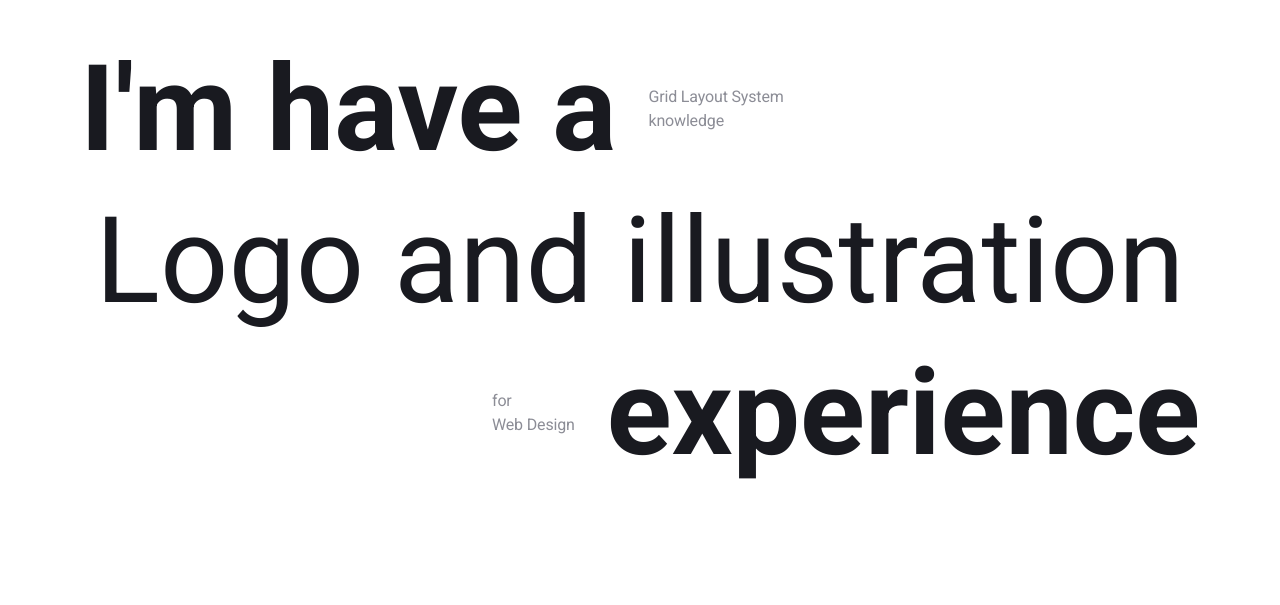
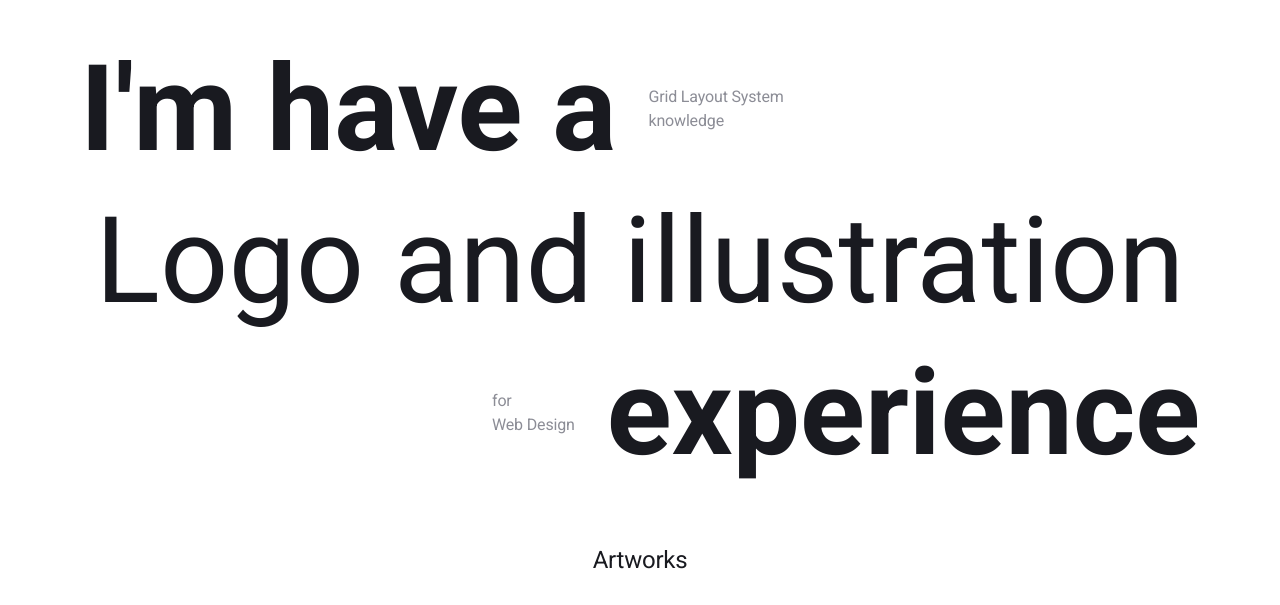
Before and after one commit to sonseong10/self-portfolio, a React (Create React App) app: page / in a window 1280 px wide. Shown: the part 1925-2530 px from the top of the page. Before the commit the page ends 2468 px from the top, so only its background shows below. Built offline with nearby package versions, Linux system fonts and the light colour scheme; no server answers; the database is empty.

Commit message:
🚧 Fetched artwork data from the firebase database

```diff
--- a/src/App.jsx
+++ b/src/App.jsx
@@ -6,10 +6,12 @@ import Skill from "./components/skill/skill";
 import Projects from "./components/projects/projects";
 import Layout from "./components/common/layout";
 import Promotion from "./components/promotion/promotion";
+import Artwork from "./components/artwork/artwork";
 
 function App({ fetchItem }) {
   const [skills, setSkills] = useState([]);
   const [projects, setProjects] = useState([]);
+  const [artwork, setArtwork] = useState([]);
 
   useEffect(() => {
     const stopSync = fetchItem.fetchSkils((skills) => {
@@ -21,8 +23,17 @@ function App({ fetchItem }) {
   }, [fetchItem]);
 
   useEffect(() => {
-    const stopSync = fetchItem.fetchProjects((skills) => {
-      setProjects(skills);
+    const stopSync = fetchItem.fetchProjects((projects) => {
+      setProjects(projects);
+    });
+    return () => {
+      stopSync();
+    };
+  }, [fetchItem]);
+
+  useEffect(() => {
+    const stopSync = fetchItem.fetchArtworks((artworks) => {
+      setArtwork(artworks);
     });
     return () => {
       stopSync();
@@ -40,6 +51,7 @@ function App({ fetchItem }) {
           <Skill skills={skills} />
           <Projects projects={projects} />
           <Promotion />
+          <Artwork artwork={artwork} />
         </Layout.Main>
       </div>
       <Global styles={globalStyle} />
--- /dev/null
+++ b/src/components/artwork/artwork.jsx
@@ -0,0 +1,13 @@
+import React from "react";
+import SectionHeader from "../section-header/section-header";
+
+const Artwork = ({ artwork }) => {
+  console.log(artwork);
+  return (
+    <section>
+      <SectionHeader title="Artworks" />
+    </section>
+  );
+};
+
+export default Artwork;
--- a/src/service/fetch-item.js
+++ b/src/service/fetch-item.js
@@ -3,6 +3,7 @@ class FetchSkills {
   constructor(app) {
     this.db = getDatabase(app);
   }
+
   fetchSkils(onUpdate) {
     const query = ref(this.db, `skills`);
     onValue(query, (snapshot) => {
@@ -20,6 +21,15 @@ class FetchSkills {
     });
     return () => off(query);
   }
+
+  fetchArtworks(onUpdate) {
+    const query = ref(this.db, `artwork`);
+    onValue(query, (snapshot) => {
+      const value = snapshot.val();
+      value && onUpdate(value);
+    });
+    return () => off(query);
+  }
 }
 
 export default FetchSkills;
```
